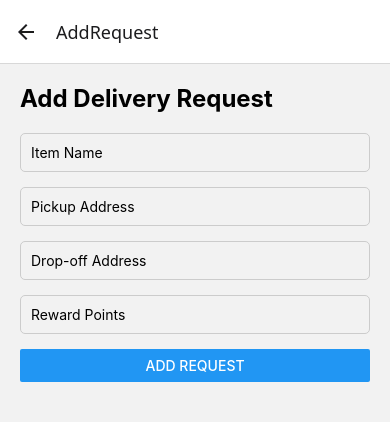
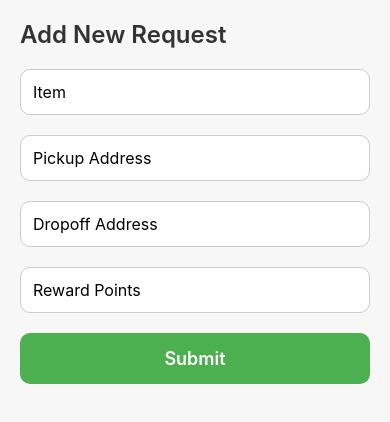
Before and after one commit to jaypatelll1/Vitamesh-assignment, a React Native app: screen /AddRequest in a window 390 px wide. Shown: the top 422 px of the page. Built offline with nearby package versions, Linux system fonts and the light colour scheme.

Commit message:
Implement user authentication with AsyncStorage and update API endpoints

```diff
--- a/App.tsx
+++ b/App.tsx
@@ -1,6 +1,7 @@
-import React from 'react';
+import React, { useState, useEffect } from 'react';
 import { NavigationContainer } from '@react-navigation/native';
 import { createStackNavigator } from '@react-navigation/stack';
+import AsyncStorage from '@react-native-async-storage/async-storage';
 import LoginScreen from './screens/LoginScreen';
 import SignupScreen from './screens/SignupScreen';
 import DashboardScreen from './screens/DashboardScreen';
@@ -11,16 +12,45 @@ import AddRequestScreen from './screens/AddRequestScreen';
 const Stack = createStackNavigator();
 
 const App = () => {
+  const [isLoggedIn, setIsLoggedIn] = useState(false);
+
+  useEffect(() => {
+    const checkLoginStatus = async () => {
+      const token = await AsyncStorage.getItem('token');
+      setIsLoggedIn(!!token);
+    };
+    checkLoginStatus();
+  }, []);
+
   return (
     <NavigationContainer>
-      <Stack.Navigator initialRouteName="Login">
-        <Stack.Screen name="Login" component={LoginScreen} />
-        <Stack.Screen name="Signup" component={SignupScreen} />
-        <Stack.Screen name="Dashboard" component={DashboardScreen} />
-        <Stack.Screen name="RequestDetails" component={RequestDetailsScreen} />
-        <Stack.Screen name="Profile" component={ProfileScreen} />
-        <Stack.Screen name="AddRequest" component={AddRequestScreen} />
-      </Stack.Navigator>
+    <Stack.Navigator>
+  <Stack.Screen
+    name="Login"
+    component={LoginScreen}
+    options={{ headerShown: false }}
+  />
+  <Stack.Screen
+    name="Signup"
+    component={SignupScreen}
+    options={{ headerShown: false }}
+  />
+  <Stack.Screen
+    name="Dashboard"
+    component={DashboardScreen}
+    options={{ headerShown: false }}
+  />
+  <Stack.Screen
+    name="RequestDetails"
+    component={RequestDetailsScreen}
+    options={{ headerShown: false }}
+  />
+  <Stack.Screen
+    name="AddRequest"
+    component={AddRequestScreen}
+    options={{ headerShown: false }}
+  />
+</Stack.Navigator>
     </NavigationContainer>
   );
 };
--- a/package.json
+++ b/package.json
@@ -10,6 +10,7 @@
     "test": "jest"
   },
   "dependencies": {
+    "@react-native-async-storage/async-storage": "^2.1.0",
     "@react-navigation/native": "^7.0.13",
     "@react-navigation/stack": "^7.0.18",
     "axios": "^1.7.9",
--- a/screens/AddRequestScreen.js
+++ b/screens/AddRequestScreen.js
@@ -1,23 +1,97 @@
-import React from 'react';
-import { View, Text, TextInput, Button, StyleSheet } from 'react-native';
+import React, { useState } from 'react';
+import { View, Text, TextInput, TouchableOpacity, StyleSheet } from 'react-native';
+import axios from 'axios';
 
-const AddRequestScreen = () => {
+const AddRequestScreen = ({ navigation }) => {
+  const [item, setItem] = useState('');
+  const [pickupAddress, setPickupAddress] = useState('');
+  const [dropoffAddress, setDropoffAddress] = useState('');
+  const [rewardPoints, setRewardPoints] = useState('');
+  const [error, setError] = useState('');
+  const [success, setSuccess] = useState('');
+
+  const handleAddRequest = async () => {
+    try {
+      const userId = '123456';
+      const response = await axios.post('https://vitamesh-assignment.onrender.com/api/requests', {
+        item,
+        pickupAddress,
+        dropoffAddress,
+        rewardPoints: Number(rewardPoints),
+        userId,
+      });
+      setSuccess('Request added successfully!');
+      setError('');
+      console.log('Request added:', response.data);
+
+      // Reset form
+      setItem('');
+      setPickupAddress('');
+      setDropoffAddress('');
+      setRewardPoints('');
+    } catch (err) {
+      setError('Failed to add request');
+      setSuccess('');
+      console.error('Add request error:', err.response?.data || err.message);
+    }
+  };
+
   return (
     <View style={styles.container}>
-      <Text style={styles.title}>Add Delivery Request</Text>
-      <TextInput style={styles.input} placeholder="Item Name" />
-      <TextInput style={styles.input} placeholder="Pickup Address" />
-      <TextInput style={styles.input} placeholder="Drop-off Address" />
-      <TextInput style={styles.input} placeholder="Reward Points" />
-      <Button title="Add Request" onPress={() => alert('Request Added')} />
+      <Text style={styles.title}>Add New Request</Text>
+
+      {error ? <Text style={styles.errorText}>{error}</Text> : null}
+      {success ? <Text style={styles.successText}>{success}</Text> : null}
+
+      <TextInput
+        style={styles.input}
+        placeholder="Item"
+        value={item}
+        onChangeText={setItem}
+      />
+      <TextInput
+        style={styles.input}
+        placeholder="Pickup Address"
+        value={pickupAddress}
+        onChangeText={setPickupAddress}
+      />
+      <TextInput
+        style={styles.input}
+        placeholder="Dropoff Address"
+        value={dropoffAddress}
+        onChangeText={setDropoffAddress}
+      />
+      <TextInput
+        style={styles.input}
+        placeholder="Reward Points"
+        keyboardType="numeric"
+        value={rewardPoints}
+        onChangeText={setRewardPoints}
+      />
+
+      <TouchableOpacity style={styles.button} onPress={handleAddRequest}>
+        <Text style={styles.buttonText}>Submit</Text>
+      </TouchableOpacity>
     </View>
   );
 };
 
 const styles = StyleSheet.create({
-  container: { flex: 1, padding: 20 },
-  title: { fontSize: 24, fontWeight: 'bold', marginBottom: 20 },
-  input: { borderWidth: 1, borderColor: '#ccc', padding: 10, marginBottom: 15, borderRadius: 5 },
+  container: { flex: 1, padding: 20, backgroundColor: '#f7f7f7' },
+  title: { fontSize: 24, fontWeight: '600', marginBottom: 20, color: '#333' },
+  input: {
+    borderWidth: 1,
+    borderColor: '#ccc',
+    borderRadius: 10,
+    padding: 12,
+    marginBottom: 20,
+    fontSize: 16,
+    backgroundColor: '#fff',
+  },
+  button: { backgroundColor: '#4caf50', padding: 15, borderRadius: 10, alignItems: 'center' },
+  buttonText: { color: '#fff', fontSize: 18, fontWeight: '600' },
+  errorText: { color: 'red', textAlign: 'center', marginBottom: 10 },
+  successText: { color: 'green', textAlign: 'center', marginBottom: 10 },
 });
 
 export default AddRequestScreen;
--- a/screens/DashboardScreen.js
+++ b/screens/DashboardScreen.js
@@ -9,7 +9,7 @@ const DashboardScreen = ({ navigation }) => {
   useEffect(() => {
     const fetchRequests = async () => {
       try {
-        const response = await axios.get('http://localhost:5002/api/requests');
+        const response = await axios.get('https://vitamesh-assignment.onrender.com/api/requests');
         setRequests(response.data);
       } catch (err) {
         setError('Failed to load requests');
@@ -39,6 +39,11 @@ const DashboardScreen = ({ navigation }) => {
           </TouchableOpacity>
         )}
       />
+
+      {/* Add Request Button */}
+      <TouchableOpacity style={styles.addButton} onPress={() => navigation.navigate('AddRequest')}>
+        <Text style={styles.addButtonText}>Add Request</Text>
+      </TouchableOpacity>
     </View>
   );
 };
@@ -57,6 +62,14 @@ const styles = StyleSheet.create({
   cardTitle: { fontSize: 18, fontWeight: '700', color: '#4caf50' },
   cardSubtitle: { fontSize: 14, color: '#555', marginTop: 5 },
   errorText: { color: 'red', textAlign: 'center', marginTop: 10 },
+  addButton: {
+    backgroundColor: '#4caf50',
+    padding: 15,
+    borderRadius: 10,
+    alignItems: 'center',
+    marginTop: 20,
+  },
+  addButtonText: { color: '#fff', fontSize: 18, fontWeight: '600' },
 });
 
 export default DashboardScreen;
--- a/screens/LoginScreen.js
+++ b/screens/LoginScreen.js
@@ -1,18 +1,26 @@
 import React, { useState } from 'react';
 import { View, Text, TextInput, TouchableOpacity, StyleSheet } from 'react-native';
 import axios from 'axios';
+import AsyncStorage from '@react-native-async-storage/async-storage';
 
 const LoginScreen = ({ navigation }) => {
   const [email, setEmail] = useState('');
   const [password, setPassword] = useState('');
   const [error, setError] = useState('');
-
   const handleLogin = async () => {
     try {
-      const response = await axios.post('http://localhost:5002/api/auth/login', { email, password });
+      const response = await axios.post('https://vitamesh-assignment.onrender.com/api/auth/login', { email, password });
       console.log('Login successful:', response.data);
 
-      navigation.navigate('Dashboard');
+      const { token } = response.data;
+
+      await AsyncStorage.setItem('token', token);
+      await AsyncStorage.setItem('userId', response.data.userId);
+
+      navigation.reset({
+        index: 0,
+        routes: [{ name: 'Dashboard' }],
+      });
     } catch (err) {
       setError('Invalid email or password');
       console.error('Login error:', err.response?.data || err.message);
--- a/screens/SignupScreen.js
+++ b/screens/SignupScreen.js
@@ -10,7 +10,7 @@ const SignupScreen = ({ navigation }) => {
 
   const handleSignup = async () => {
     try {
-      const response = await axios.post('http://localhost:5002/api/auth/register', { name, email, password });
+      const response = await axios.post('https://vitamesh-assignment.onrender.com/api/auth/register', { name, email, password });
       console.log('Signup successful:', response.data);
       navigation.navigate('Login');
     } catch (err) {
```
Also changed, not shown: 1 other file (tests, documents, lock files or other folders).
